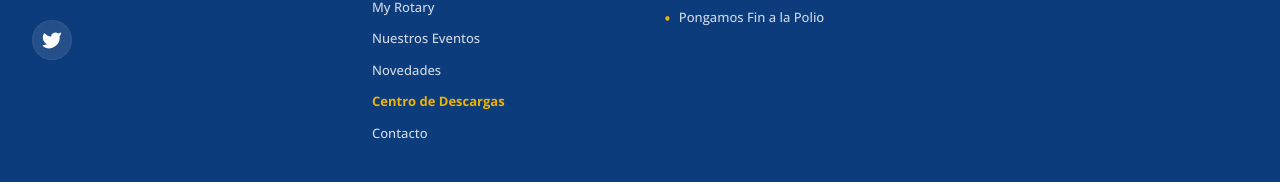
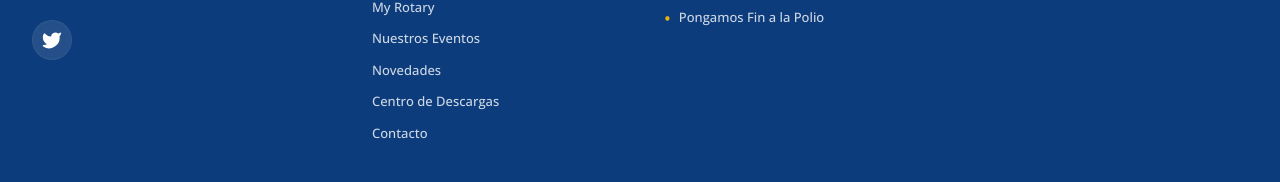
Before and after one commit to valkomen-llc/rotary-clubs-app, a React (Vite) app: page /#/ in a window 1280 px wide. Shown: the part 4924-5106 px from the top of the page. Built offline with nearby package versions, Linux system fonts and the light colour scheme; no server answers.

Commit message:
style: remove bold and yellow from downloads link in footer

```diff
--- a/src/sections/Footer.tsx
+++ b/src/sections/Footer.tsx
@@ -57,7 +57,7 @@ const Footer = () => {
               <li><a href="https://my.rotary.org" target="_blank" rel="noopener noreferrer" className="hover:text-yellow-400 transition-colors">My Rotary</a></li>
               <li><a href="#/eventos" className="hover:text-yellow-400 transition-colors">Nuestros Eventos</a></li>
               <li><a href="#/blog" className="hover:text-yellow-400 transition-colors">Novedades</a></li>
-              <li><a href="#/descargas" className="hover:text-yellow-400 transition-colors font-bold text-yellow-500">Centro de Descargas</a></li>
+              <li><a href="#/descargas" className="hover:text-yellow-400 transition-colors">Centro de Descargas</a></li>
               <li><a href="#/contacto" className="hover:text-yellow-400 transition-colors">Contacto</a></li>
             </ul>
           </div>
```
